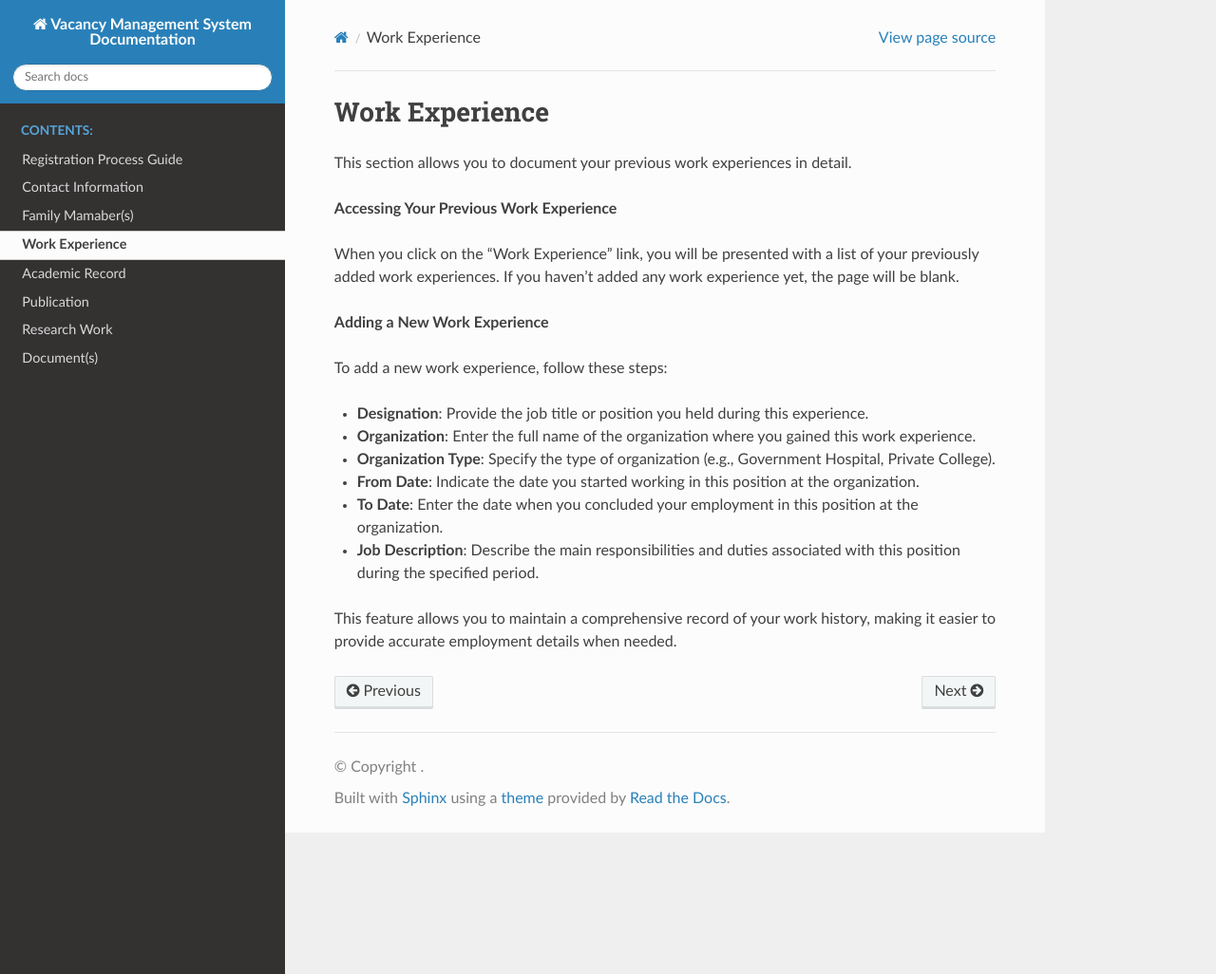
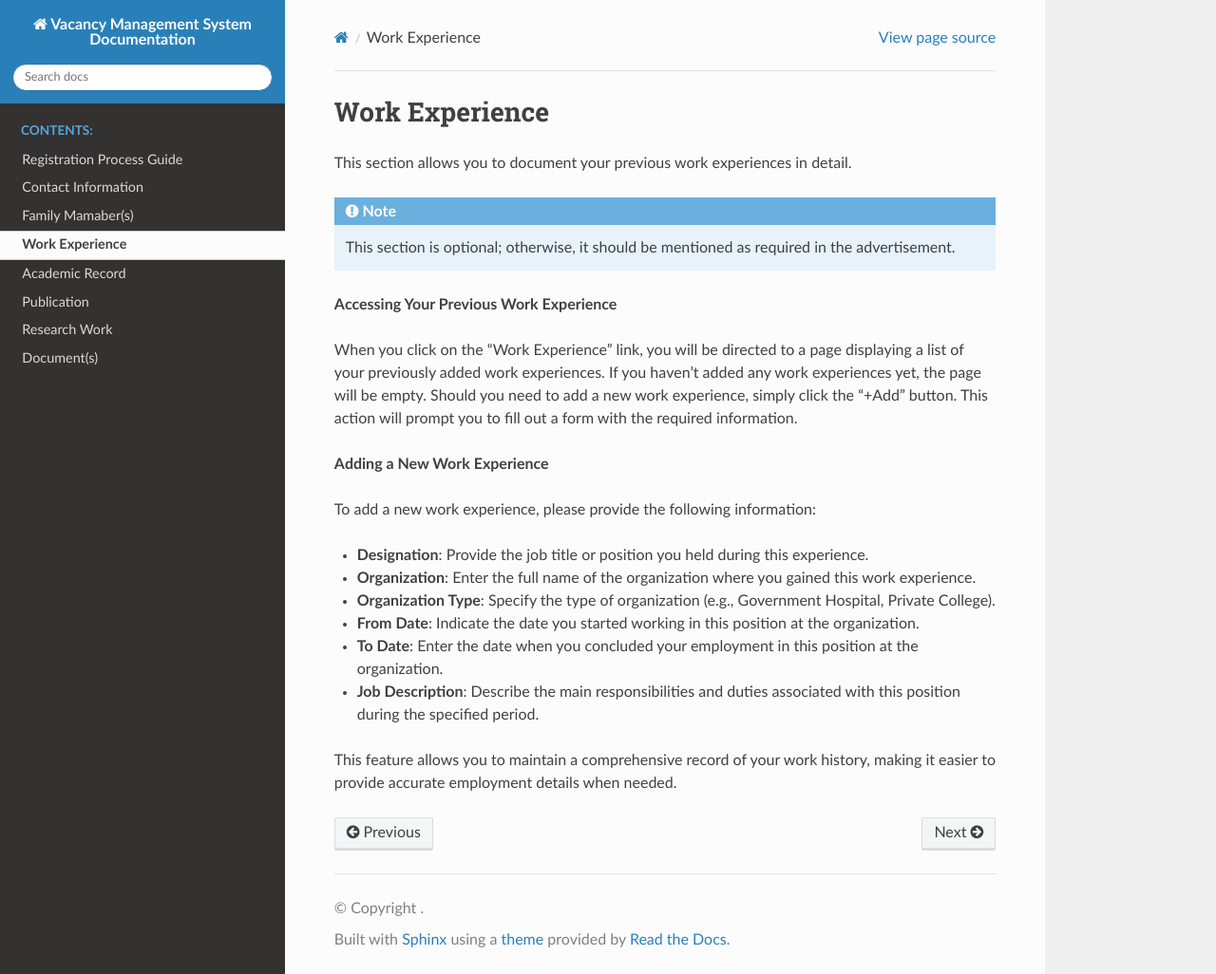
Before and after one commit to w38g0ru/vms, a Sphinx documentation site: the page built from docs/workexperience.rst, in a window 1280 px wide and 1026 px high. Shown: the whole window at 95% size. Built offline with Sphinx 7.4.7 and the Read the Docs theme 2.0.0, drawn with Linux system fonts in a browser that asks for light colours; pages that are not in the unit, such as notebooks, are missing from menus.

Commit message:
Update workexperience.rst

```diff
--- a/docs/workexperience.rst
+++ b/docs/workexperience.rst
@@ -3,13 +3,17 @@ Work Experience
 
 This section allows you to document your previous work experiences in detail.
 
+.. note::
+   This section is optional; otherwise, it should be mentioned as required in the advertisement.
+
 **Accessing Your Previous Work Experience**
 
-When you click on the "Work Experience" link, you will be presented with a list of your previously added work experiences. If you haven't added any work experience yet, the page will be blank.
+When you click on the "Work Experience" link, you will be directed to a page displaying a list of your previously added work experiences. If you haven't added any work experiences yet, the page will be empty.
+Should you need to add a new work experience, simply click the “+Add” button. This action will prompt you to fill out a form with the required information.
 
 **Adding a New Work Experience**
 
-To add a new work experience, follow these steps:
+To add a new work experience, please provide the following information:
 
 - **Designation**: Provide the job title or position you held during this experience.
 
```
